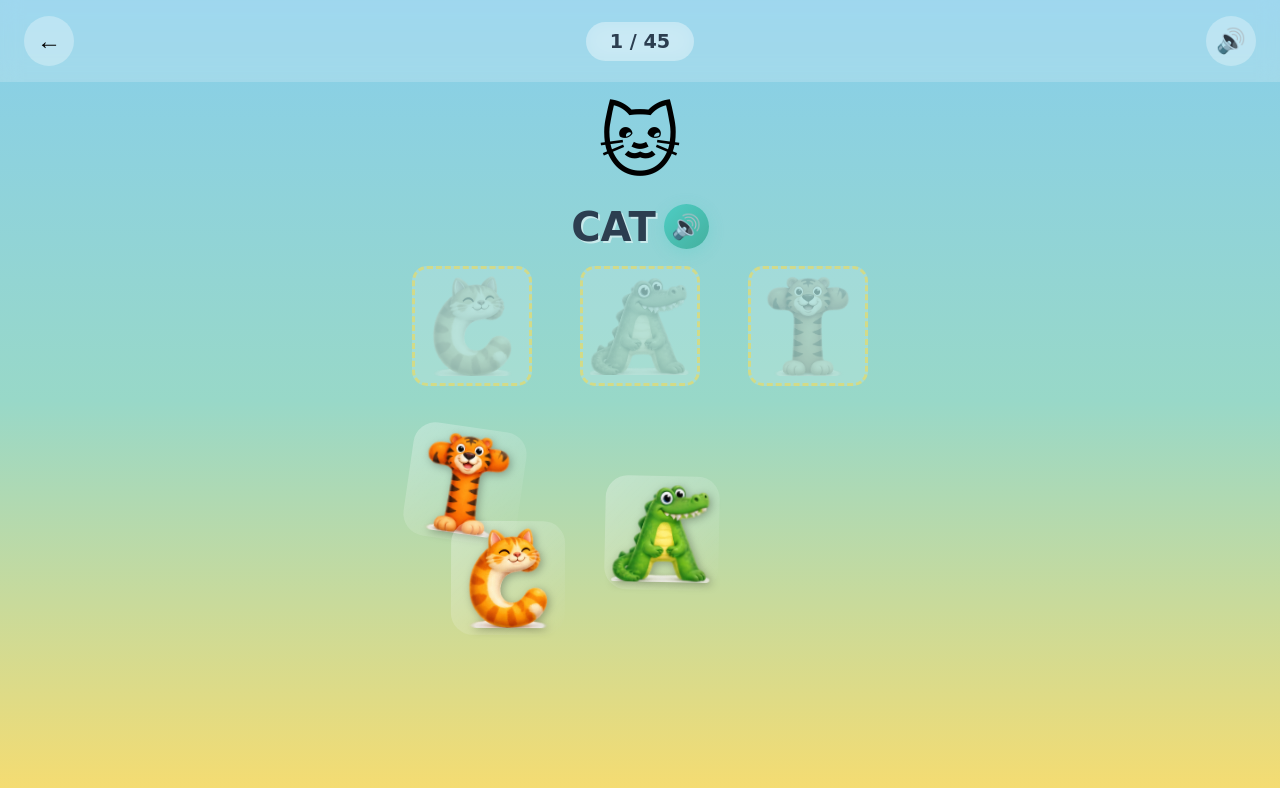
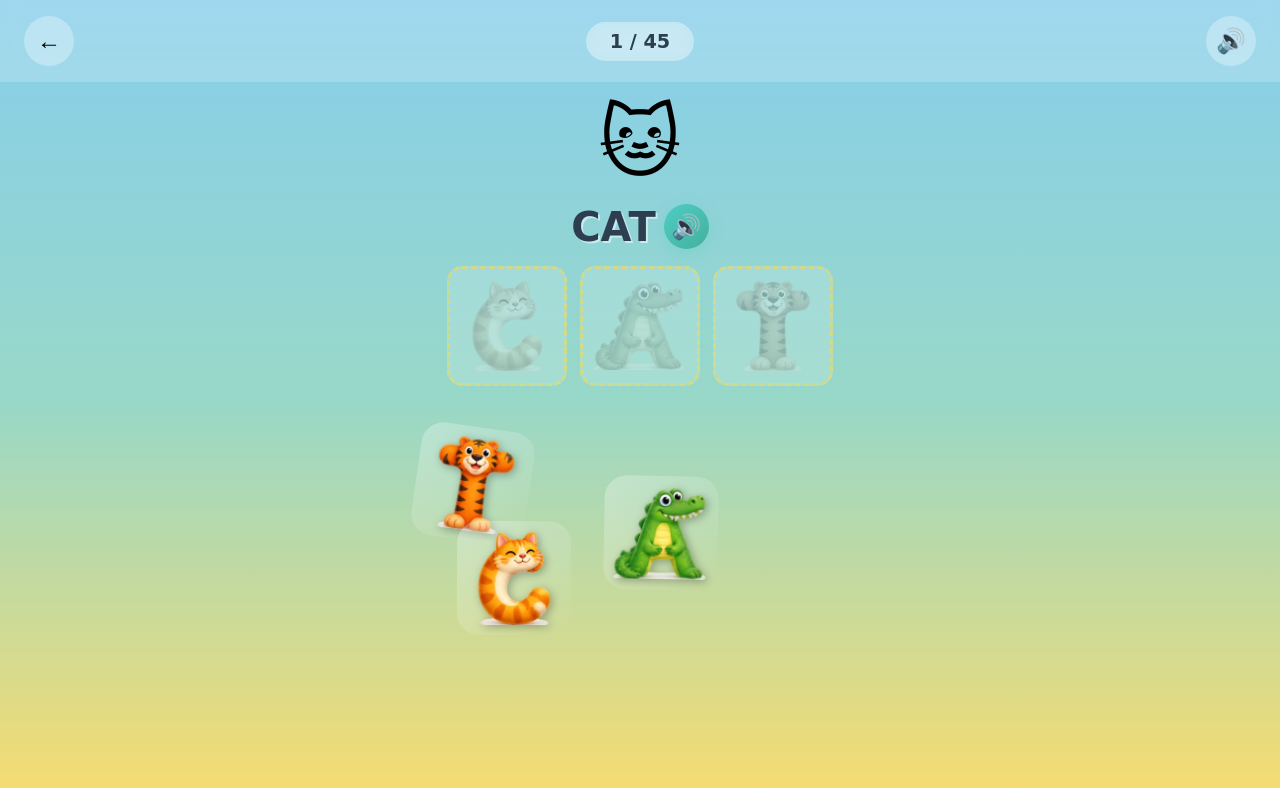
Before and after one commit to boby4/English-adventure, a Vue app: page /game in a window 1280 px wide. Shown: the top 788 px of the page. Built offline with nearby package versions, Linux system fonts and the light colour scheme.

Commit message:
fix: 接收框长单词溢出问题
- 接收框大小自适应：clamp(60px, 15vw, 120px)
- 间距从3rem减小到0.8rem
- 添加flex-wrap支持换行
- 图片大小改为百分比自适应
- 拖拽字母和浮动字母也改为自适应大小

```diff
--- a/src/components/game/WordScene.vue
+++ b/src/components/game/WordScene.vue
@@ -845,18 +845,20 @@ const playErrorSound = () => {
   width: 100%;
   max-width: 700px;
   margin-bottom: 0.5rem;
+  padding: 0 1rem;
 }
 
 .drop-slots {
   display: flex;
   justify-content: center;
-  gap: 3rem;
+  gap: 0.8rem;
   margin-bottom: 1rem;
+  flex-wrap: wrap;
 }
 
 .drop-slot {
-  width: 120px;
-  height: 120px;
+  width: clamp(60px, 15vw, 120px);
+  height: clamp(60px, 15vw, 120px);
   display: flex;
   align-items: center;
   justify-content: center;
@@ -869,8 +871,8 @@ const playErrorSound = () => {
 
 /* Letter image in slot */
 .slot-letter-img {
-  width: 100px;
-  height: 100px;
+  width: 80%;
+  height: 80%;
   object-fit: contain;
   transition: all 0.3s ease;
 }
@@ -939,8 +941,8 @@ const playErrorSound = () => {
   display: flex;
   align-items: center;
   justify-content: center;
-  width: 110px;
-  height: 110px;
+  width: clamp(70px, 18vw, 110px);
+  height: clamp(70px, 18vw, 110px);
   cursor: grab;
   z-index: 1;
   touch-action: none;
@@ -949,8 +951,8 @@ const playErrorSound = () => {
 
 /* Letter image styles */
 .letter-img {
-  width: 100px;
-  height: 100px;
+  width: 85%;
+  height: 85%;
   object-fit: contain;
   filter: drop-shadow(2px 2px 4px rgba(0, 0, 0, 0.3));
 }
@@ -961,8 +963,8 @@ const playErrorSound = () => {
 
 /* Floating letter styles */
 .floating-img {
-  width: 100px;
-  height: 100px;
+  width: clamp(70px, 18vw, 110px);
+  height: clamp(70px, 18vw, 110px);
   object-fit: contain;
   filter: drop-shadow(4px 4px 8px rgba(0, 0, 0, 0.4));
 }
```
